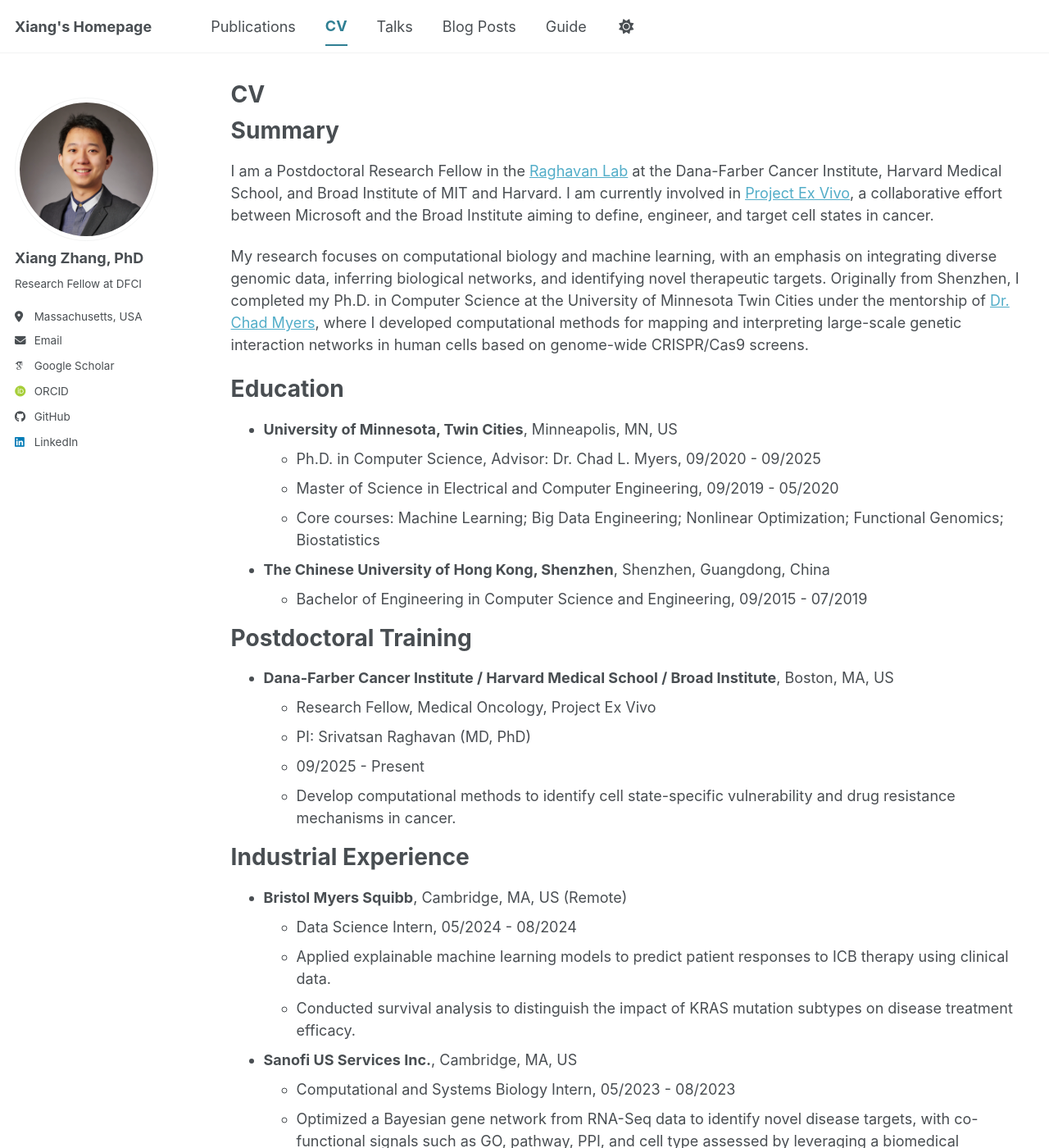
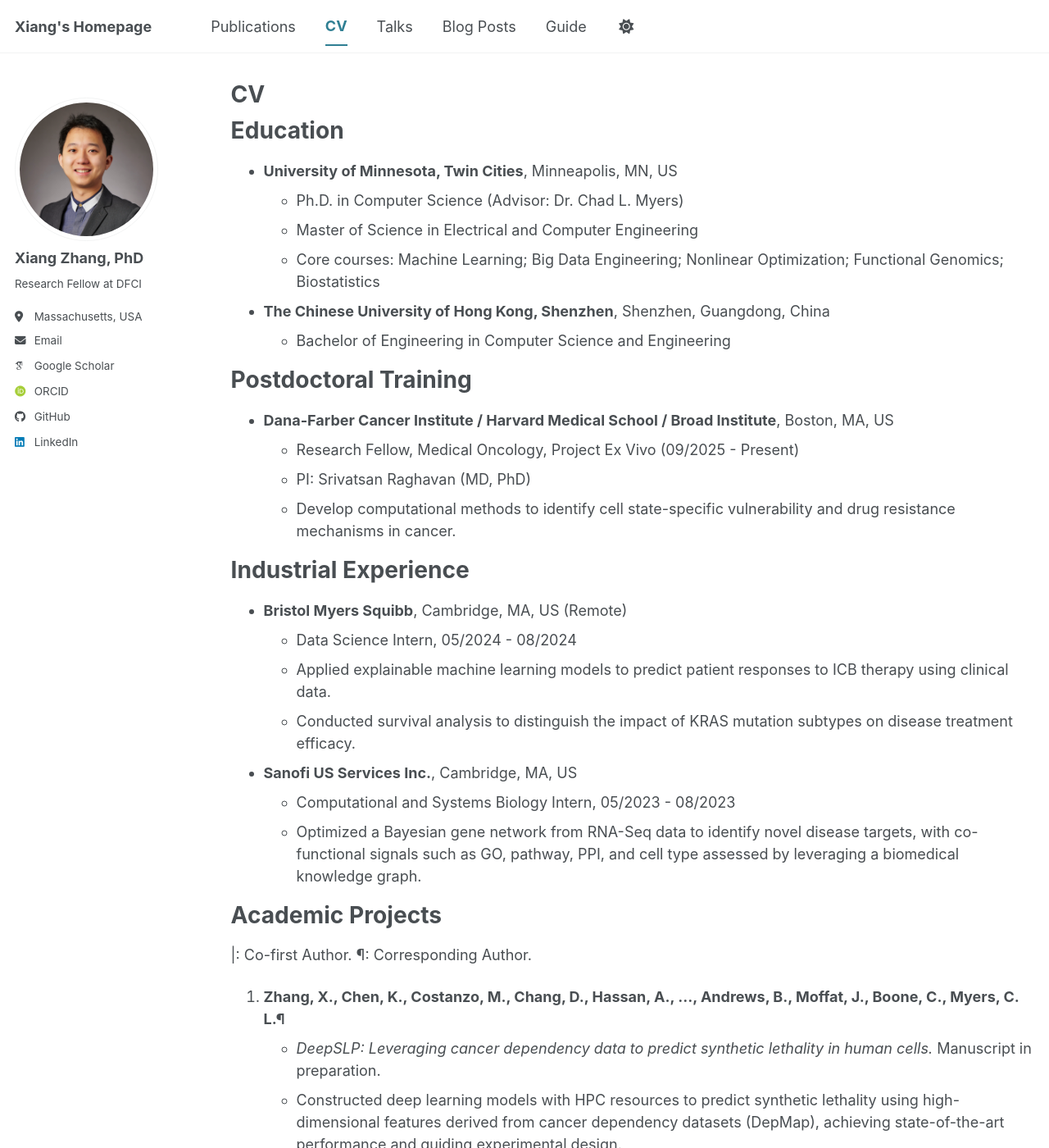
Before and after one commit to Karashan/Karashan.github.io, a Jekyll site: the page built from _pages/cv.md, in a window 1280 px wide and 1400 px high. Shown: the whole window at 82% size. Built offline with Jekyll 4.4.1, drawn with Linux system fonts in a browser that asks for light colours; some web fonts are replaced; a script bundle is joined from its source files by our own code; library files that are not in the unit come from our copies; some of the changed text lies outside the part shown.

Commit message:
Update cv.md

```diff
--- a/_pages/cv.md
+++ b/_pages/cv.md
@@ -7,30 +7,21 @@ redirect_from:
   - /resume
 ---
 
-{% include base_path %}
-
-Summary
-======
-I am a Postdoctoral Research Fellow in the [Raghavan Lab](https://labs.dana-farber.org/raghavanlab/) at the Dana-Farber Cancer Institute, Harvard Medical School, and Broad Institute of MIT and Harvard. I am currently involved in [Project Ex Vivo](https://exvivo.broadinstitute.org/), a collaborative effort between Microsoft and the Broad Institute aiming to define, engineer, and target cell states in cancer.
-
-My research focuses on computational biology and machine learning, with an emphasis on integrating diverse genomic data, inferring biological networks, and identifying novel therapeutic targets. Originally from Shenzhen, I completed my Ph.D. in Computer Science at the University of Minnesota Twin Cities under the mentorship of [Dr. Chad Myers](http://csbio.cs.umn.edu/), where I developed computational methods for mapping and interpreting large-scale genetic interaction networks in human cells based on genome-wide CRISPR/Cas9 screens.
-
 Education
 ======
 * **University of Minnesota, Twin Cities**, Minneapolis, MN, US
-  * Ph.D. in Computer Science, Advisor: Dr. Chad L. Myers, 09/2020 - 09/2025
-  * Master of Science in Electrical and Computer Engineering, 09/2019 - 05/2020
+  * Ph.D. in Computer Science (Advisor: Dr. Chad L. Myers)
+  * Master of Science in Electrical and Computer Engineering
   * Core courses: Machine Learning; Big Data Engineering; Nonlinear Optimization; Functional Genomics; Biostatistics
 
 * **The Chinese University of Hong Kong, Shenzhen**, Shenzhen, Guangdong, China
-  * Bachelor of Engineering in Computer Science and Engineering, 09/2015 - 07/2019
+  * Bachelor of Engineering in Computer Science and Engineering
 
 Postdoctoral Training
 ======
 * **Dana-Farber Cancer Institute / Harvard Medical School / Broad Institute**, Boston, MA, US
-  * Research Fellow, Medical Oncology, Project Ex Vivo
+  * Research Fellow, Medical Oncology, Project Ex Vivo (09/2025 - Present)
   * PI: Srivatsan Raghavan (MD, PhD)
-  * 09/2025 - Present
   * Develop computational methods to identify cell state-specific vulnerability and drug resistance mechanisms in cancer.
 
 Industrial Experience
@@ -46,20 +37,20 @@ Industrial Experience
 
 Academic Projects
 ======
-*: Co-first Author. ¶: Corresponding Author.
+|: Co-first Author. ¶: Corresponding Author.
 
-1. **Zhang, X., Chen, K., Chang, D., Hassan, A., ..., Andrews, B., Boone, C., Moffat, J., Myers, C. L.¶**
-   * *A deep learning approach to predict synthetic lethality in human cells.* Manuscript in preparation.
+1. **Zhang, X., Chen, K., Costanzo, M., Chang, D., Hassan, A., ..., Andrews, B., Moffat, J., Boone, C.,  Myers, C. L.¶**
+   * *DeepSLP: Leveraging cancer dependency data to predict synthetic lethality in human cells.* Manuscript in preparation.
    * Constructed deep learning models with HPC resources to predict synthetic lethality using high-dimensional features derived from cancer dependency datasets (DepMap), achieving state-of-the-art performance and guiding experimental design.
 
-2. **Costanzo, M.*, Billmann, M.*, Zhang, X.*, ..., Andrews, B.¶, Boone, C.¶, Moffat, J.¶, Myers, C. L.¶ (2025)**
+2. **Billmann, M.|, Costanzo, M.|, Zhang, X.|,  ..., Andrews, B.¶, Boone, C.¶, Moffat, J.¶, Myers, C. L.¶ (2025)**
    * *A global genetic interaction network of a human cell maps conserved principles and informs functional interpretation of gene co-essentiality profiles.* bioRxiv.
    * Generated a human genetic interaction network based on the effects of double mutations across 5 million gene pairs from CRISPR/Cas9 screening data in human HAP1 cells and assessed spatial functional coherence with gene clusters.
 
-3. **Fu, C.*, Zhang, X.*, Veri, A. O.*, ..., Myers, C. L.¶, Cowen, L. E.¶ (2021)**
+3. **Fu, C.|, Zhang, X.|, Veri, A. O.|, ..., Myers, C. L.¶, Cowen, L. E.¶ (2021)**
    * *Leveraging machine learning essentiality predictions and chemogenomic interactions to identify antifungal targets.* Nature Communications.
    * Established an optimized Random Forest classifier in Python (AUROC = 0.92) to provide essentiality predictions for approximately 6,500 genes annotated in the *Candida albicans* genome using 13 integrated biological features.
 
-4. **Xiong, E. H.*, Zhang, X.*, ..., Noble, S. M., Robbins, N., Myers, C. L.¶, Cowen, L. E.¶ (2024)**
+4. **Xiong, E. H.|, Zhang, X.|, ..., Noble, S. M., Robbins, N., Myers, C. L.¶, Cowen, L. E.¶ (2024)**
    * *Functional genomic analysis of genes important for Candida albicans fitness in diverse environmental conditions.* Cell Reports.
    * Developed a hypothesis testing pipeline using moderated t-test in R to identify and characterize genes important for *C. albicans* fitness in diverse environmental conditions, with the corresponding protocol published on STAR Protocols.
```
